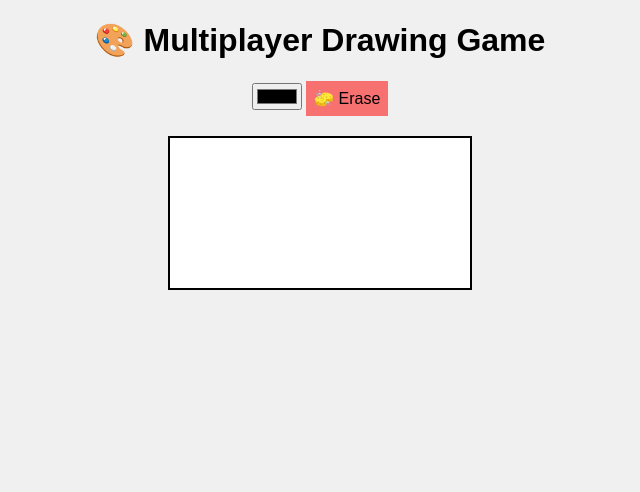
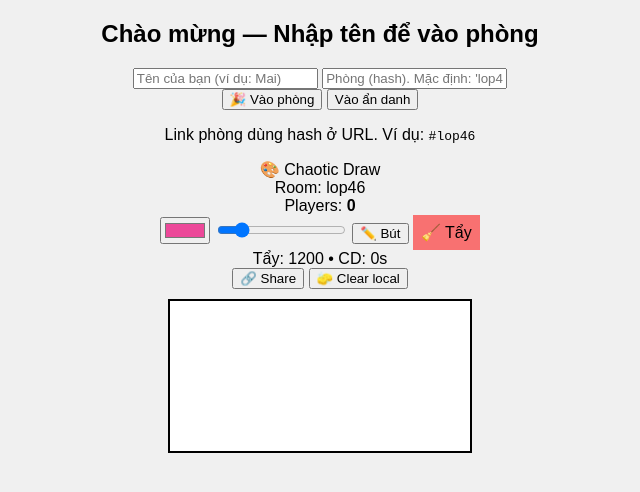
Before and after one commit to vuanhhhh/chientranhthegioithu3, a plain HTML site: page index.html in a window 1280 px wide. Shown: the whole page, without its empty margins (320-960 px from the left). Drawn offline with Linux system fonts and the light colour scheme; no server answers.

Commit message:
Update index.html

```diff
--- a/index.html
+++ b/index.html
@@ -1,22 +1,65 @@
-<!DOCTYPE html>
-<html lang="en">
+<!doctype html>
+<html lang="vi">
 <head>
-    <meta charset="UTF-8">
-    <title>Fun Drawing Game</title>
-    <link rel="stylesheet" href="style.css">
+  <meta charset="utf-8" />
+  <meta name="viewport" content="width=device-width,initial-scale=1,viewport-fit=cover" />
+  <title>Chaotic Draw — Lớp vẽ chung</title>
+  <link rel="stylesheet" href="style.css">
 </head>
 <body>
-    <h1>🎨 Multiplayer Drawing Game</h1>
-    <div class="controls">
-        <input type="color" id="colorPicker" value="#000000">
-        <button id="eraserBtn">🧽 Erase</button>
-        <span id="cooldownText"></span>
+  <!-- Join overlay -->
+  <div id="overlay" class="overlay">
+    <div class="card join">
+      <h2>Chào mừng — Nhập tên để vào phòng</h2>
+      <input id="nameInput" placeholder="Tên của bạn (ví dụ: Mai)" maxlength="30" />
+      <input id="roomInput" placeholder="Phòng (hash). Mặc định: 'lop46' " />
+      <div class="row">
+        <button id="joinBtn" class="btn primary">🎉 Vào phòng</button>
+        <button id="guestBtn" class="btn ghost">Vào ẩn danh</button>
+      </div>
+      <p class="muted small">Link phòng dùng hash ở URL. Ví dụ: <code>#lop46</code></p>
     </div>
-    <canvas id="drawCanvas"></canvas>
+  </div>
 
-    <script src="https://www.gstatic.com/firebasejs/9.22.2/firebase-app.js"></script>
-    <script src="https://www.gstatic.com/firebasejs/9.22.2/firebase-database.js"></script>
-    <script src="firebase-config.js"></script>
-    <script src="script.js"></script>
+  <!-- Topbar -->
+  <header class="topbar">
+    <div class="left">
+      <div class="logo">🎨 Chaotic Draw</div>
+      <div class="muted small">Room: <span id="roomName">—</span></div>
+    </div>
+
+    <div class="center">
+      <div class="muted small">Players: <strong id="playerCount">0</strong></div>
+      <div id="playerList" class="players"></div>
+    </div>
+
+    <div class="right">
+      <div class="group">
+        <input type="color" id="color" value="#ec4899" title="Màu" />
+        <input type="range" id="size" min="2" max="28" value="6" />
+        <button id="penBtn" class="btn">✏️ Bút</button>
+        <button id="eraserBtn" class="btn danger">🧹 Tẩy</button>
+        <div class="cool small">Tẩy: <span id="eraseLeft">0</span> • CD: <span id="cd">0</span>s</div>
+      </div>
+
+      <div class="group">
+        <button id="shareBtn" class="btn ghost">🔗 Share</button>
+        <button id="clearLocal" class="btn ghost">🧽 Clear local</button>
+      </div>
+    </div>
+  </header>
+
+  <!-- Canvas -->
+  <main class="stage">
+    <canvas id="canvas"></canvas>
+  </main>
+
+  <div id="toast" class="toast"></div>
+
+  <!-- Firebase config (non-module global) -->
+  <script src="firebase-config.js"></script>
+
+  <!-- App logic (module) -->
+  <script type="module" src="script.js"></script>
 </body>
 </html>
```
